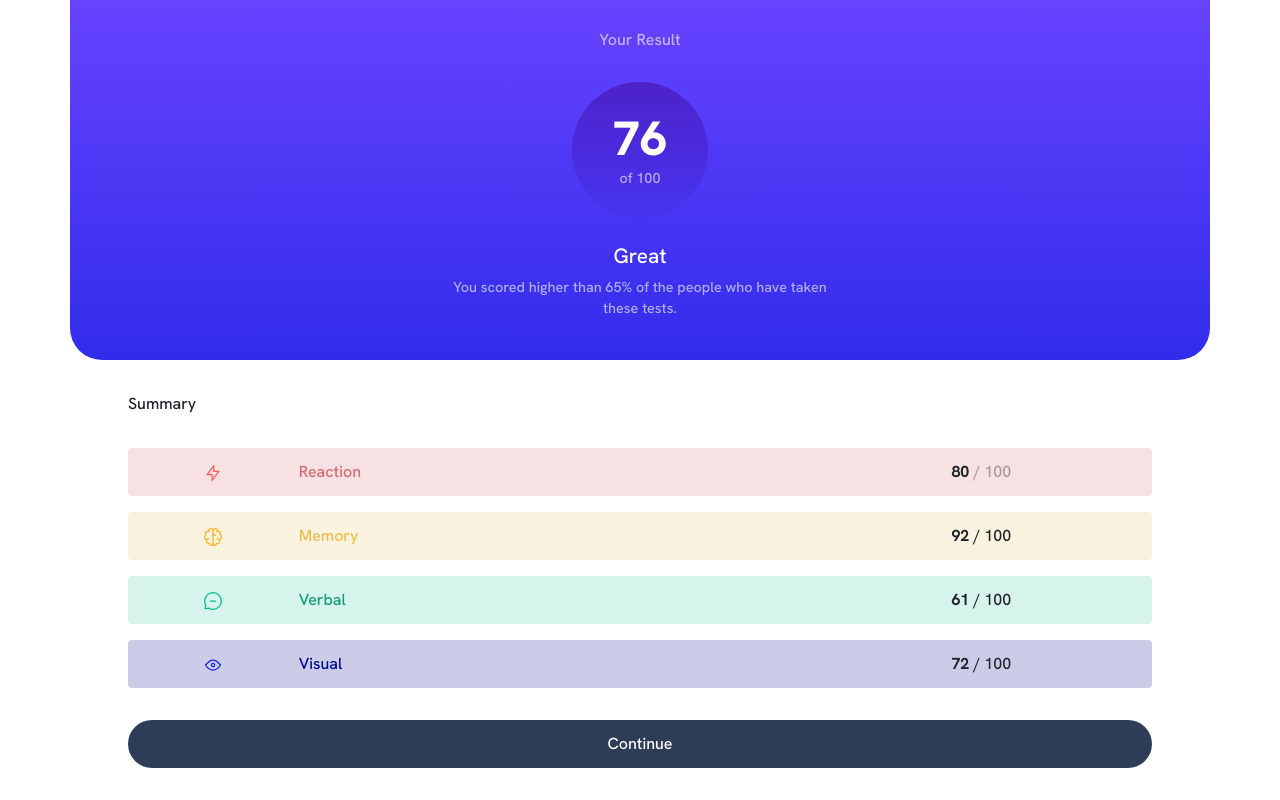
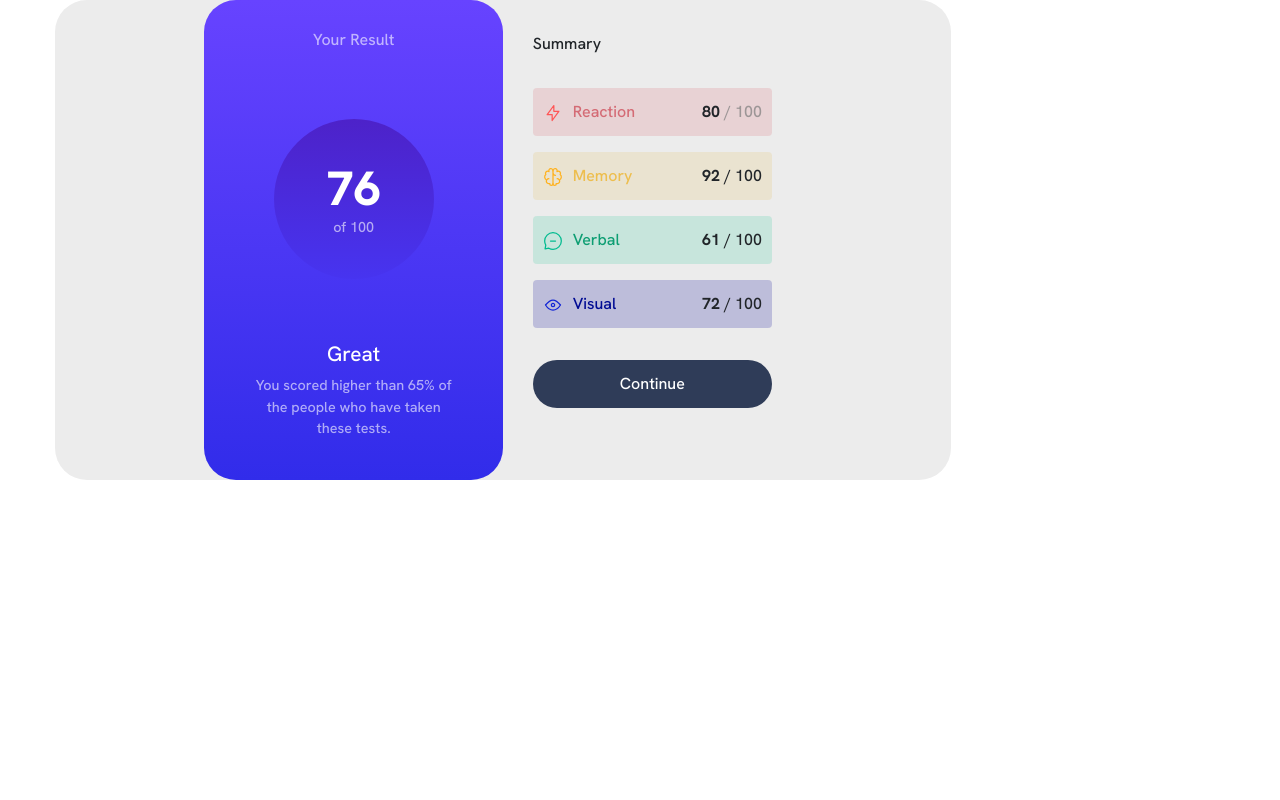
Before and after one commit to Johan-Hennius/results-summary-component-challenge, a plain HTML site: page index.html in a window 1280 px wide. Drawn offline with nearby package versions, Linux system fonts and the light colour scheme.

Commit message:
Repsonivness not working. Will try different method

```diff
--- a/assets/css/style.css
+++ b/assets/css/style.css
@@ -33,11 +33,19 @@ p {
 
 .col-2,
 .col-6,
-.col-4 {
+.col-4,
+.col-md-6,
+.col-md-4,
+.col-xs-12 {
 
   padding: 0;
   margin: 0;
 }
+
+.container {
+  padding: 0;
+}
+
 
 /*----------------------------------------------Blue-section*/
 .blue-section {
@@ -48,7 +56,7 @@ p {
   align-items: center;
   gap: .5rem;
   background-image: linear-gradient(#6743ff, #312cea);
-  border-radius: 0 0 2rem 2rem;
+  border-radius: 0 0 3rem 3rem;
   color: white;
   font-weight: 500;
   padding-right: 2.5rem;
@@ -105,6 +113,7 @@ p {
 /*----------------------------------------------White-section*/
 .white-section {
   width: 80%;
+  height: 55vh;
 }
 
 .summary-container {
@@ -196,3 +205,47 @@ p {
   color: white;
   border: none;
 }
+
+ @media (min-width: 576px) {
+  .blue-section {
+    height: 100%;
+    display: flex;
+    flex-direction: column;
+    justify-content: space-between;
+    align-items: center;
+    gap: .5rem;
+    background-image: linear-gradient(#6743ff, #312cea);
+    border-radius: 2rem 2rem 2rem 2rem;
+    color: white;
+    font-weight: 500;
+    padding-right: 2.5rem;
+    padding-left: 2.5rem;
+    padding-bottom: 2.5rem;
+    padding-top: .5rem;
+  }
+
+  .wrapper {
+    width: 70vw;
+    height: 60vh;
+    border-radius: 2rem;
+    display: flex;
+    justify-content: center;
+    background-color: rgb(236, 236, 236);
+  }
+
+  .circle {
+    background-image: linear-gradient(#4d22c9, #4734f0);
+    display: flex;
+    flex-direction: column;
+    justify-content: center;
+    align-items: center;
+    width: 10rem;
+    height: 10rem;
+    border-radius: 10rem;
+  }
+
+  .circle h1 {
+    font-weight: 800;
+    font-size: 3rem;
+  }
+}
--- a/index.html
+++ b/index.html
@@ -13,8 +13,10 @@
 </head>
 
 <body>
-
-    <div class="blue-section container">
+    <div class="container">
+        <div class="row wrapper">
+            <div class="col-xs-12 d-sm-inline col-sm-6 col-lg-4">
+                <div class="blue-section container-sm">
                     <div class="row">
                         <div class="col-12 result-col">
                             <h5>
@@ -45,8 +47,9 @@
                         </div>
                     </div>
                 </div>
-
-    <div class="white-section container">
+            </div>
+            <div class="col-xs-12 d-sm-inline col-sm-6 col-lg-4">
+                <div class="white-section container-sm">
                     <div class="row summary-row">
                         <div class="col-4 text-left">
                             <p>
@@ -126,6 +129,9 @@
                     </div>
 
                 </div>
+            </div>
+        </div>
+    </div>
 
 
     <!-- Bootstrap JS link -->
```
Lines whose indentation alone changed are shown as unchanged.
